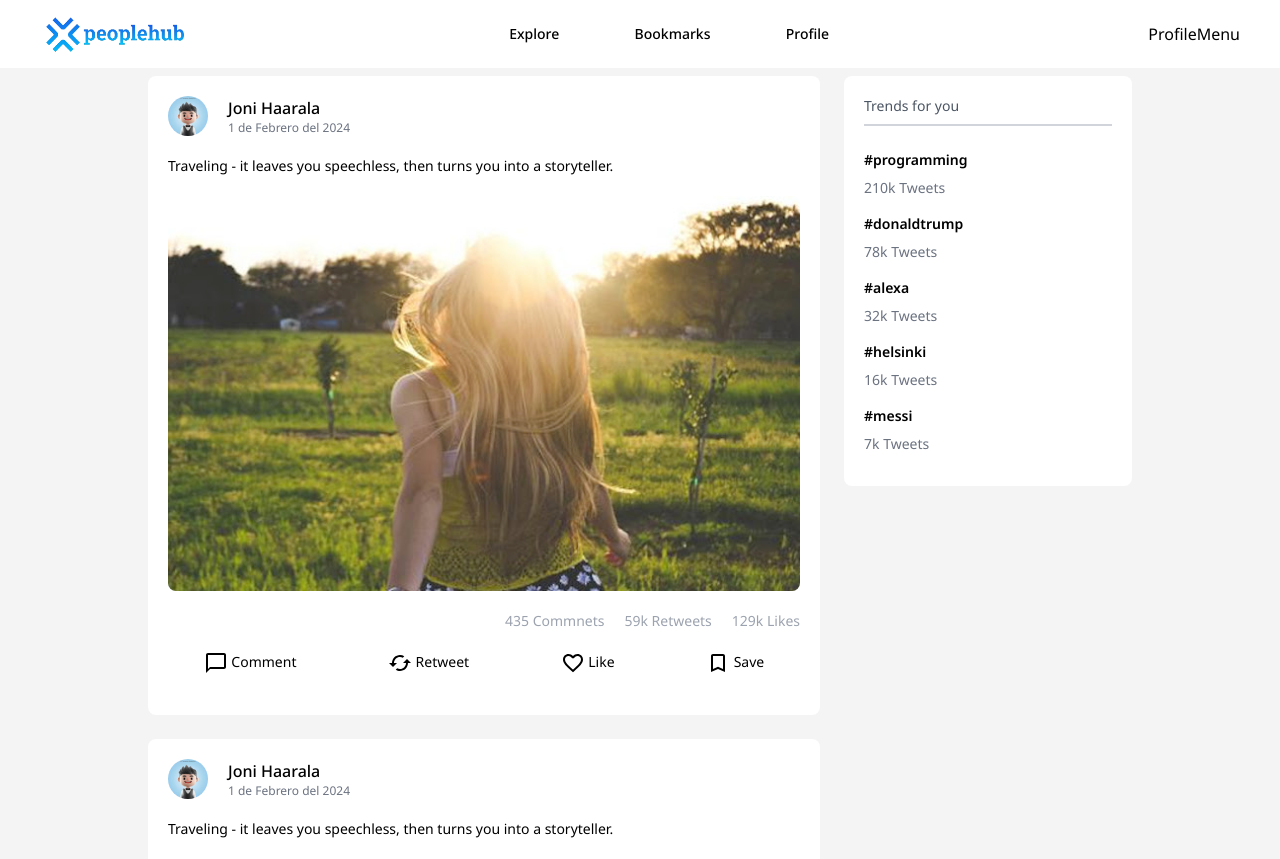
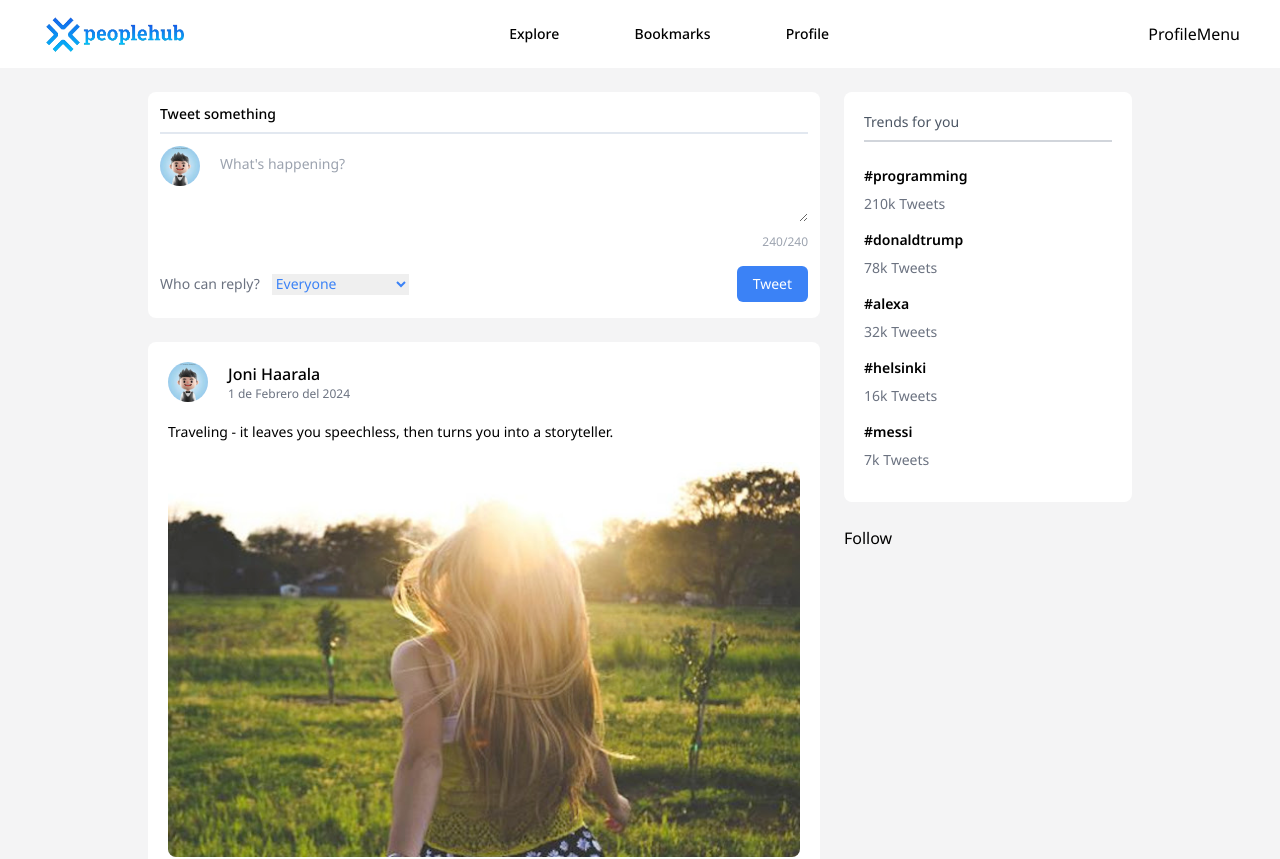
Before and after one commit to JoniHaarala/PeopleHub, a React (Vite) app: page / in a window 1280 px wide. Shown: the top 859 px of the page. Built offline with nearby package versions, Linux system fonts and the light colour scheme.

Commit message:
main menu ui dev and added

```diff
--- a/src/App.jsx
+++ b/src/App.jsx
@@ -1,13 +1,12 @@
 import { Path } from './routes/path';
-import Navbar from './components/Navbar';
+import { Navbar, Footer } from './components';
 
 function App() {
   return (
     <main className='bg-zinc-100 font-noto-sans flex flex-col'>
       <Navbar />
-      <div className='sm:px-16 px-6 py-2 max-w-7xl mx-auto z-0'>
-        <Path />
-      </div>
+      <Path />
+      <Footer />
     </main>
   );
 }
--- /dev/null
+++ b/src/components/Footer.jsx
@@ -0,0 +1,26 @@
+const Footer = () => {
+    return (
+        <footer className="w-full h-fit p-5 mt-20 rounded-t-lg bg-zinc-300 text-zinc-600">
+            <section className="flex justify-around">
+                <div>
+                    <p>lorem ipsum</p>
+                    <p>lorem ipsum</p>
+                    <p>lorem ipsum</p>
+                </div>
+                <div>
+                    <p>lorem ipsum</p>
+                    <p>lorem ipsum</p>
+                    <p>lorem ipsum</p>
+                </div>
+                <div>
+                    <p>lorem ipsum</p>
+                    <p>lorem ipsum</p>
+                    <p>lorem ipsum</p>
+                </div>
+            </section>
+            <p className="text-center mt-10">© 2024 PeopleHub, Inc.</p>
+        </footer>
+    )
+}
+
+export default Footer
--- a/src/components/Trends.jsx
+++ b/src/components/Trends.jsx
@@ -10,12 +10,12 @@ const Trend = ({ hashtag, replies }) => {
 
 const Trends = () => {
   return (
-    <section className="pt-3 pb-8 px-5 bg-white text-sm w-72 h-fit rounded-lg hidden md:block">
+    <section className="pt-3 pb-8 px-5 bg-white text-sm w-72 h-fit rounded-lg sticky top-4 hidden md:block">
       <h3 className='text-gray-600 mb-6 py-2 border-b-2 border-b-gray-300'>Trends for you</h3>
 
       <div className='flex flex-col gap-4'>
         {
-          trends.slice(0,5).map((trend) => (
+          trends.slice(0, 5).map((trend) => (
             <Trend key={trend.hashtag} hashtag={trend.hashtag} replies={trend.replies} />
           ))
         }
--- a/src/components/Tweets.jsx
+++ b/src/components/Tweets.jsx
@@ -1,6 +1,43 @@
+import { useState } from 'react'
+import { Avatar } from '@mui/material';
+//import ReplayIcon from '@mui/icons-material/Replay';
+import avatar from '../assets/avatar.jpg'
+import { MAX_TWEET_LENGTH } from '../dummy/constants';
+
 export const Tweets = () => {
+  const [totalChar, setTotalChar] = useState(0)
   return (
-    <div>Tweets</div>
+    <section className="bg-white rounded-lg p-3 mb-6 text-sm">
+      <h2 className="pb-2 border-b-2 border-b-slate-200 font-medium">Tweet something</h2>
+      <div className='mt-3 flex gap-3'>
+        <Avatar alt="Avatar Photo" src={avatar} />
+        <textarea
+          className='w-full p-2 outline-none'
+          placeholder="What's happening?"
+          onChange={e => setTotalChar(e.target.value.length)}
+          name=""
+          id=""
+          rows={3}
+          maxLength={MAX_TWEET_LENGTH}
+        />
+      </div>
+      <p className='mt-3 text-xs flex text-gray-400 justify-end'>{MAX_TWEET_LENGTH - totalChar}/{MAX_TWEET_LENGTH}</p>
+      <div className='mt-4 mb-1 flex justify-between'>
+        <div className='flex gap-3 items-center text-gray-500'>
+          <h3>Who can reply?</h3>
+          <select className='text-blue-500 outline-none'>
+            <option className='text-black' value="Everyone">Everyone</option>
+            <option className='text-black' value="People you follow">People you follow</option>
+          </select>
+        </div>
+        <button
+          type='button'
+          className='py-2 px-4 rounded-md bg-blue-500 text-white hover:bg-blue-600 hover:transition-all'
+        >
+          Tweet
+        </button>
+      </div>
+    </section>
   )
 }
 
--- a/src/components/index.js
+++ b/src/components/index.js
@@ -1,4 +1,5 @@
 export { default as FollowCard } from './FollowCard';
+export { default as Follow } from './Follow';
 export { default as Navbar } from './Navbar';
 export { default as Post } from './Post';
 export { default as PostList } from './PostList';
@@ -8,3 +9,4 @@ export { default as SearchBar } from './SearchBar';
 export { default as Setting } from './Setting';
 export { default as Trends } from './Trends';
 export { default as Tweets } from './Tweets';
+export { default as Footer } from './Footer';
--- a/src/dummy/constants.js
+++ b/src/dummy/constants.js
@@ -5,3 +5,5 @@ export const trends = [
     {hashtag: '#helsinki', replies: 16},
     {hashtag: '#messi', replies: 7}
 ]
+
+export const MAX_TWEET_LENGTH = 240;
--- a/src/main.jsx
+++ b/src/main.jsx
@@ -2,6 +2,10 @@ import React from 'react'
 import ReactDOM from 'react-dom/client'
 import App from './App.jsx'
 import './index.css'
+import '@fontsource/roboto/300.css';
+import '@fontsource/roboto/400.css';
+import '@fontsource/roboto/500.css';
+import '@fontsource/roboto/700.css';
 import { BrowserRouter } from "react-router-dom";
 
 ReactDOM.createRoot(document.getElementById('root')).render(
--- a/src/pages/MainMenu.jsx
+++ b/src/pages/MainMenu.jsx
@@ -1,11 +1,19 @@
-import { PostList, Trends } from '../components'
+import { PostList, Trends, Tweets, Follow } from '../components'
 
 const MainMenu = () => {
   return (
-    <main className="flex gap-6">
-      <PostList />
-      <Trends />
-    </main>
+    <div className='sm:px-16 px-6 max-w-7xl mx-auto'>
+      <main className="flex md:gap-6 mt-6">
+        <div>
+          <Tweets />
+          <PostList />
+        </div>
+        <div className='flex flex-col md:gap-6'>
+          <Trends />
+          <Follow />
+        </div>
+      </main>
+    </div>
   )
 }
 
```
